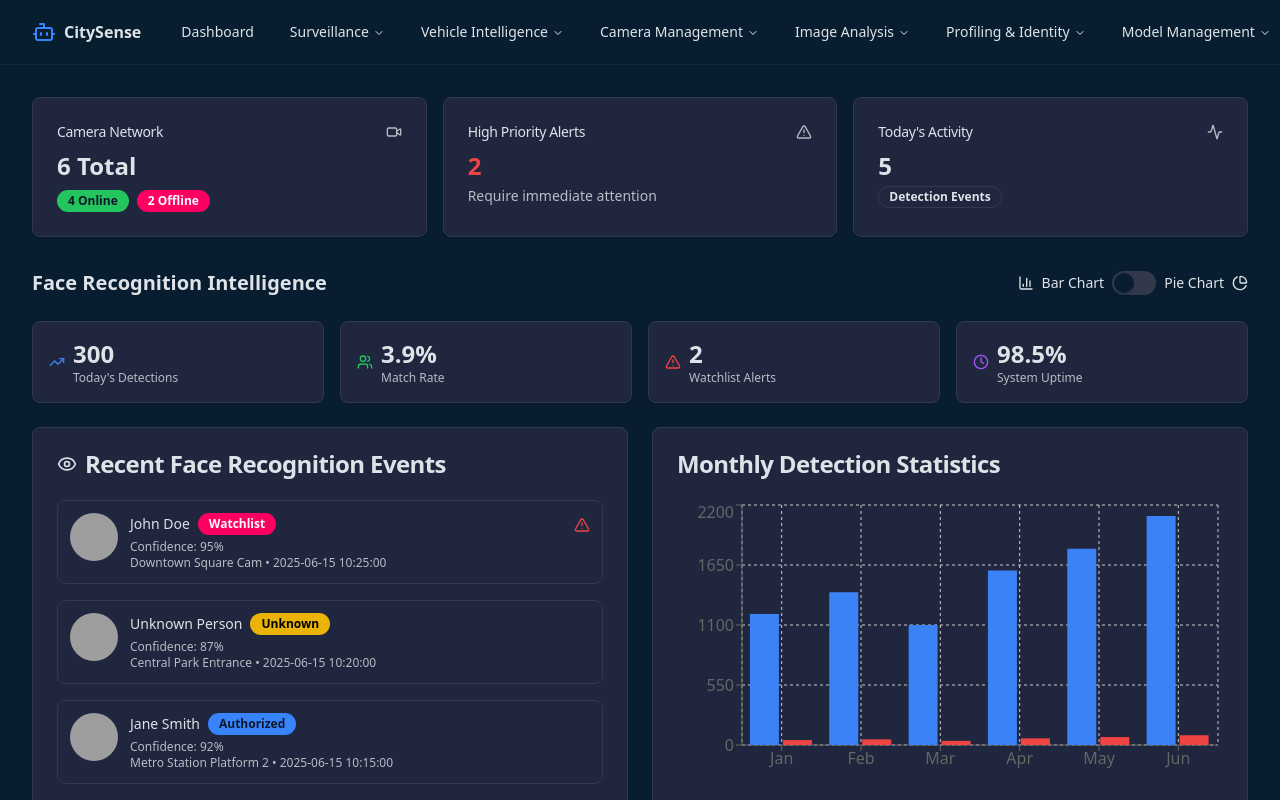
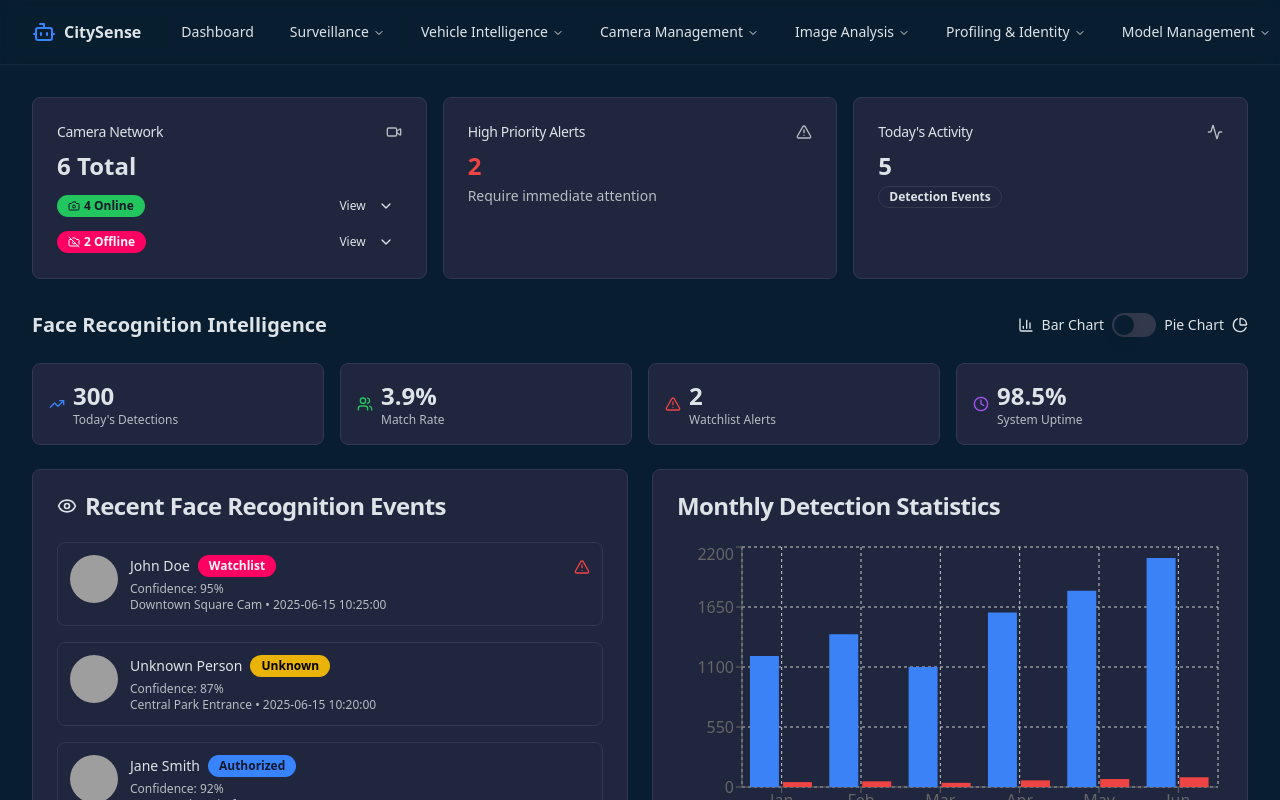
Before and after one commit to mukul9193/city-sense-nexus-dark, a React (Vite) app: page / in a window 1280 px wide. Shown: the top 800 px of the page. Built offline with nearby package versions, Linux system fonts and the light colour scheme; grey boxes are pictures that could not be loaded.

Commit message:
feat: Add camera network status
Implement camera network status with active/inactive camera views, using green and red icons to indicate status.

```diff
--- /dev/null
+++ b/src/components/dashboard/CameraNetworkCard.tsx
@@ -0,0 +1,96 @@
+
+import { Card, CardContent, CardHeader, CardTitle } from "@/components/ui/card";
+import { Badge } from "@/components/ui/badge";
+import { Button } from "@/components/ui/button";
+import { cameras } from "@/lib/placeholder-data";
+import { Video, Camera, CameraOff, ChevronDown, ChevronUp } from "lucide-react";
+import { useState } from "react";
+import { cn } from "@/lib/utils";
+
+const CameraNetworkCard = () => {
+  const [showActiveCameras, setShowActiveCameras] = useState(false);
+  const [showInactiveCameras, setShowInactiveCameras] = useState(false);
+
+  const activeCameras = cameras.filter(cam => cam.status === 'Online');
+  const inactiveCameras = cameras.filter(cam => cam.status === 'Offline' || cam.status === 'Warning');
+
+  return (
+    <Card className="col-span-full md:col-span-1">
+      <CardHeader className="flex flex-row items-center justify-between space-y-0 pb-2">
+        <CardTitle className="text-sm font-medium">Camera Network</CardTitle>
+        <Video className="h-4 w-4 text-muted-foreground" />
+      </CardHeader>
+      <CardContent className="space-y-3">
+        <div className="text-2xl font-bold">{cameras.length} Total</div>
+
+        {/* Active Cameras Section */}
+        <div className="space-y-2">
+          <div className="flex items-center justify-between">
+            <Badge variant="default" className="bg-green-500 hover:bg-green-600">
+              <Camera className="h-3 w-3 mr-1" />
+              {activeCameras.length} Online
+            </Badge>
+            <Button
+              variant="ghost"
+              size="sm"
+              onClick={() => setShowActiveCameras(!showActiveCameras)}
+              className="h-6 px-2 text-xs"
+            >
+              View {showActiveCameras ? <ChevronUp className="h-3 w-3 ml-1" /> : <ChevronDown className="h-3 w-3 ml-1" />}
+            </Button>
+          </div>
+
+          {showActiveCameras && (
+            <div className="space-y-1 pl-2 border-l-2 border-green-500">
+              {activeCameras.map((camera) => (
+                <div key={camera.id} className="flex items-center gap-2 text-xs">
+                  <Camera className="h-3 w-3 text-green-500" />
+                  <span className="font-medium">{camera.name}</span>
+                  <span className="text-muted-foreground">• {camera.location}</span>
+                </div>
+              ))}
+            </div>
+          )}
+        </div>
+
+        {/* Inactive Cameras Section */}
+        <div className="space-y-2">
+          <div className="flex items-center justify-between">
+            <Badge variant="destructive">
+              <CameraOff className="h-3 w-3 mr-1" />
+              {inactiveCameras.length} Offline
+            </Badge>
+            <Button
+              variant="ghost"
+              size="sm"
+              onClick={() => setShowInactiveCameras(!showInactiveCameras)}
+              className="h-6 px-2 text-xs"
+            >
+              View {showInactiveCameras ? <ChevronUp className="h-3 w-3 ml-1" /> : <ChevronDown className="h-3 w-3 ml-1" />}
+            </Button>
+          </div>
+
+          {showInactiveCameras && (
+            <div className="space-y-1 pl-2 border-l-2 border-red-500">
+              {inactiveCameras.map((camera) => (
+                <div key={camera.id} className="flex items-center gap-2 text-xs">
+                  <CameraOff className={cn(
+                    "h-3 w-3",
+                    camera.status === 'Offline' ? "text-red-500" : "text-yellow-500"
+                  )} />
+                  <span className="font-medium">{camera.name}</span>
+                  <span className="text-muted-foreground">• {camera.location}</span>
+                  <Badge variant={camera.status === 'Offline' ? 'destructive' : 'secondary'} className="text-xs px-1 py-0">
+                    {camera.status}
+                  </Badge>
+                </div>
+              ))}
+            </div>
+          )}
+        </div>
+      </CardContent>
+    </Card>
+  );
+};
+
+export default CameraNetworkCard;
--- a/src/lib/placeholder-data.ts
+++ b/src/lib/placeholder-data.ts
@@ -1,4 +1,3 @@
-
 import { Camera, ModuleCardData, DetectionEvent, FaceRecognitionEvent } from './types';
 import { Video, Shield, Car, CaseSensitive, UserCircle, Bot, Users, Settings, MapPin, Image, BrainCircuit, UsersRound } from 'lucide-react';
 
@@ -145,3 +144,19 @@ export const dailyDetectionTrends = [
   { time: '20:00', detections: 56 },
   { time: '23:59', detections: 23 }
 ];
+
+export const alertsData = [
+  { time: '00:00', alerts: 2 },
+  { time: '04:00', alerts: 1 },
+  { time: '08:00', alerts: 5 },
+  { time: '12:00', alerts: 3 },
+  { time: '16:00', alerts: 7 },
+  { time: '20:00', alerts: 4 },
+  { time: '23:59', alerts: 2 }
+];
+
+export const systemUptimeData = [
+  { name: 'Online', value: 92, fill: '#22c55e' },
+  { name: 'Maintenance', value: 5, fill: '#eab308' },
+  { name: 'Offline', value: 3, fill: '#ef4444' }
+];
--- a/src/pages/Index.tsx
+++ b/src/pages/Index.tsx
@@ -1,15 +1,13 @@
 
 import { Card, CardContent, CardHeader, CardTitle } from "@/components/ui/card";
-import { cameras, recentDetections } from "@/lib/placeholder-data";
-import { Video, AlertTriangle, Activity } from "lucide-react";
+import { recentDetections } from "@/lib/placeholder-data";
+import { AlertTriangle, Activity } from "lucide-react";
 import { Badge } from "@/components/ui/badge";
 import FaceRecognitionOverview from "@/components/dashboard/FaceRecognitionOverview";
 import SurveillanceModules from "@/components/dashboard/SurveillanceModules";
+import CameraNetworkCard from "@/components/dashboard/CameraNetworkCard";
 
 const Index = () => {
-  const activeCameras = cameras.filter(cam => cam.status === 'Online').length;
-  const inactiveCameras = cameras.filter(cam => cam.status === 'Offline' || cam.status === 'Warning').length;
-
   const highPriorityAlerts = recentDetections.filter(det => det.severity === 'High').length;
   const todayDetections = recentDetections.length; // Using current data as sample
 
@@ -17,24 +15,8 @@ const Index = () => {
     <div className="space-y-8">
       {/* Top Metrics */}
       <div className="grid gap-4 md:grid-cols-3">
-        {/* Camera Status */}
-        <Card>
-          <CardHeader className="flex flex-row items-center justify-between space-y-0 pb-2">
-            <CardTitle className="text-sm font-medium">Camera Network</CardTitle>
-            <Video className="h-4 w-4 text-muted-foreground" />
-          </CardHeader>
-          <CardContent>
-            <div className="text-2xl font-bold">{cameras.length} Total</div>
-            <div className="flex gap-2 mt-2">
-              <Badge variant="default" className="bg-green-500 hover:bg-green-600">
-                {activeCameras} Online
-              </Badge>
-              <Badge variant="destructive">
-                {inactiveCameras} Offline
-              </Badge>
-            </div>
-          </CardContent>
-        </Card>
+        {/* Enhanced Camera Network */}
+        <CameraNetworkCard />
 
         {/* High Priority Alerts */}
         <Card>
```
